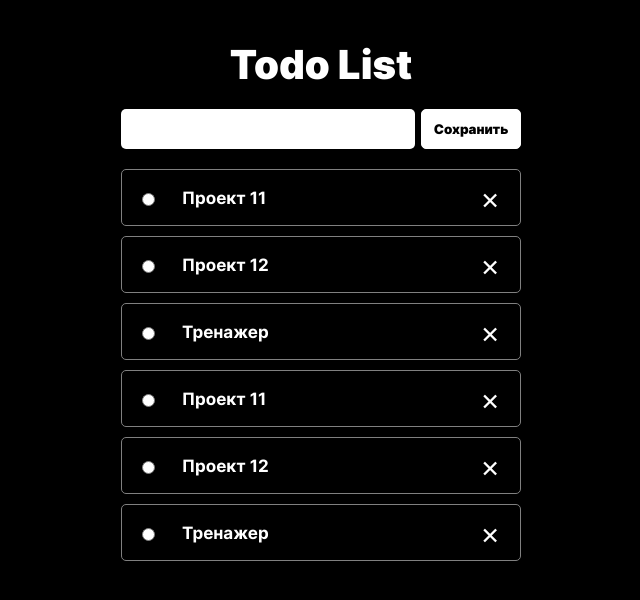
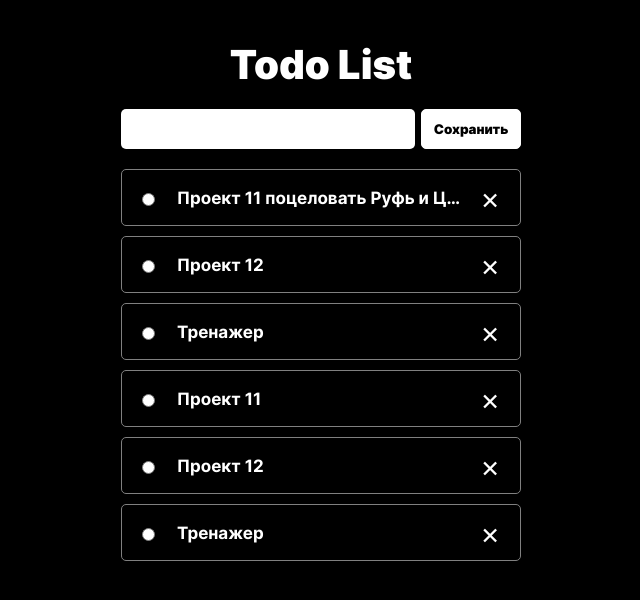
Before and after one commit to OlgaStrelk/TodoList, a Vue app: page / in a window 1280 px wide. Shown: the top 600 px of the page, without its empty margins (319-959 px from the left). Built offline with nearby package versions, Linux system fonts and the light colour scheme.

Commit message:
add text wrap styles

```diff
--- a/src/App.vue
+++ b/src/App.vue
@@ -13,7 +13,7 @@ export default {
   data() {
     return {
       posts: [
-        { id: 1, title: 'Проект 11', completed: false },
+        { id: 1, title: 'Проект 11 поцеловать Руфь и Цолака обняться станцевать вместе', completed: false },
         { id: 2, title: 'Проект 12', completed: false },
         { id: 3, title: 'Тренажер', completed: false },
         { id: 1, title: 'Проект 11', completed: false },
--- a/src/components/AddTask.vue
+++ b/src/components/AddTask.vue
@@ -1,17 +1,18 @@
 <template>
     <form @submit.prevent="onSubmit" class="form-add-task">
-        <input type="text" class="form-input">
+        <input type="text" class="form-input" v-model="title">
         <button class="submit-button" type="submit">Сохранить</button>
     </form>
 </template>
 
 <script>
 export default {
+    data() { return { title: '' } },
 
     methods: {
-onSubmit() {
-    console.log("qq")
-}
+        onSubmit() {
+            console.log(this.title)
+        }
     },
     components: {
     }
--- a/src/components/TodoItem.vue
+++ b/src/components/TodoItem.vue
@@ -1,10 +1,10 @@
 <template>
     <li class="task">
-        <span class="task-box" v-bind:class="{ done: todo.completed }">
+        <div class="task-box" v-bind:class="{ done: todo.completed }">
 
             <input type="checkbox" v-on:change="todo.completed = !todo.completed">
-            {{ todo.title }}
-        </span>
+            <p class="task-text">{{ todo.title }}</p>
+        </div>
         <button class="remove-button" v-on:click="$emit('remove-task', todo.id)">&times;</button>
     </li>
 </template>
@@ -40,6 +40,17 @@ export default {
     display: flex;
     justify-content: space-between;
     align-items: center;
+
+}
+
+.task-text {
+    margin: 0;
+    max-width: 290px;
+    font-weight: bold;
+    font-size: 17px;
+    text-overflow: ellipsis;
+    white-space: nowrap;
+    overflow: hidden;
 }
 
 .remove-button {
@@ -59,7 +70,7 @@ export default {
 }
 
 input {
-    margin-right: 40px;
+    margin-right: 35px;
     cursor: pointer;
     width: 0;
 }
```
